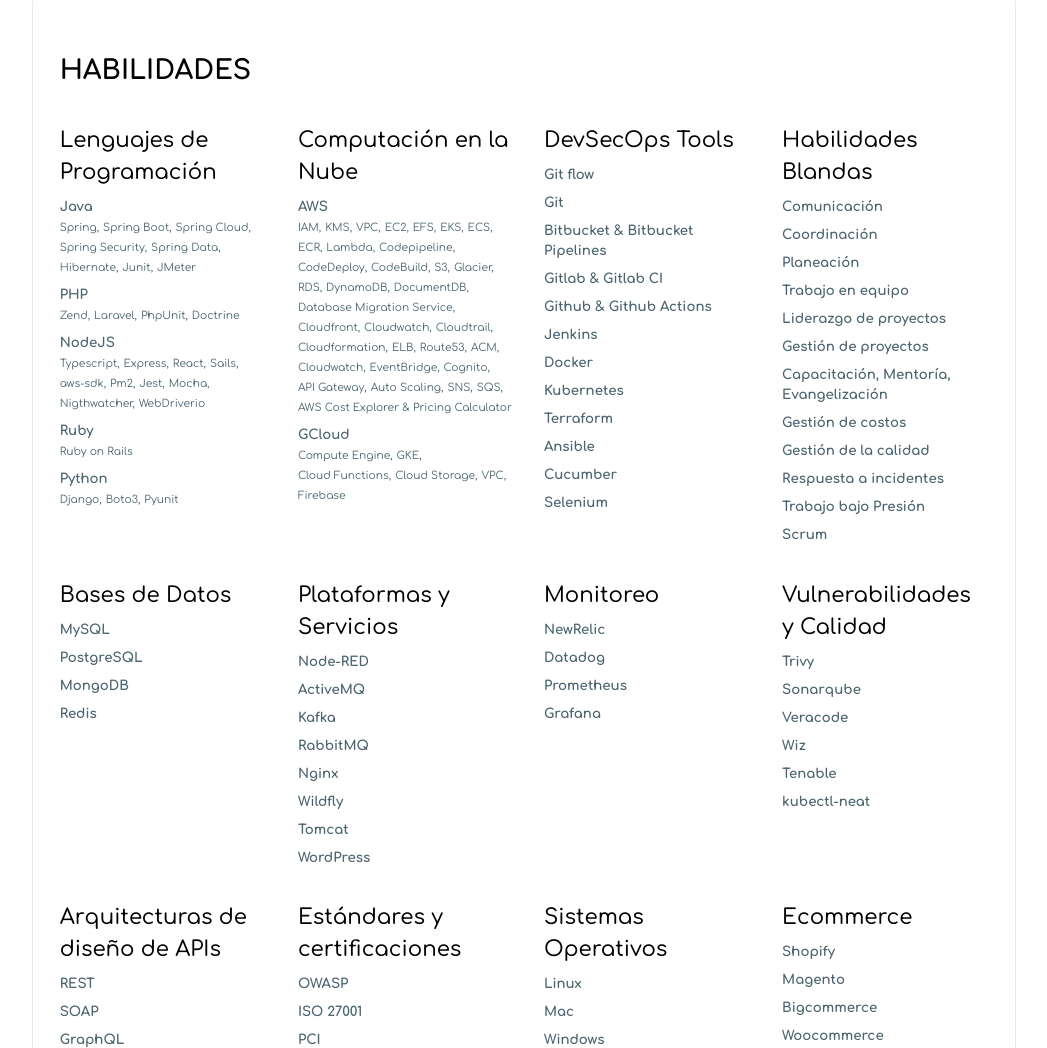
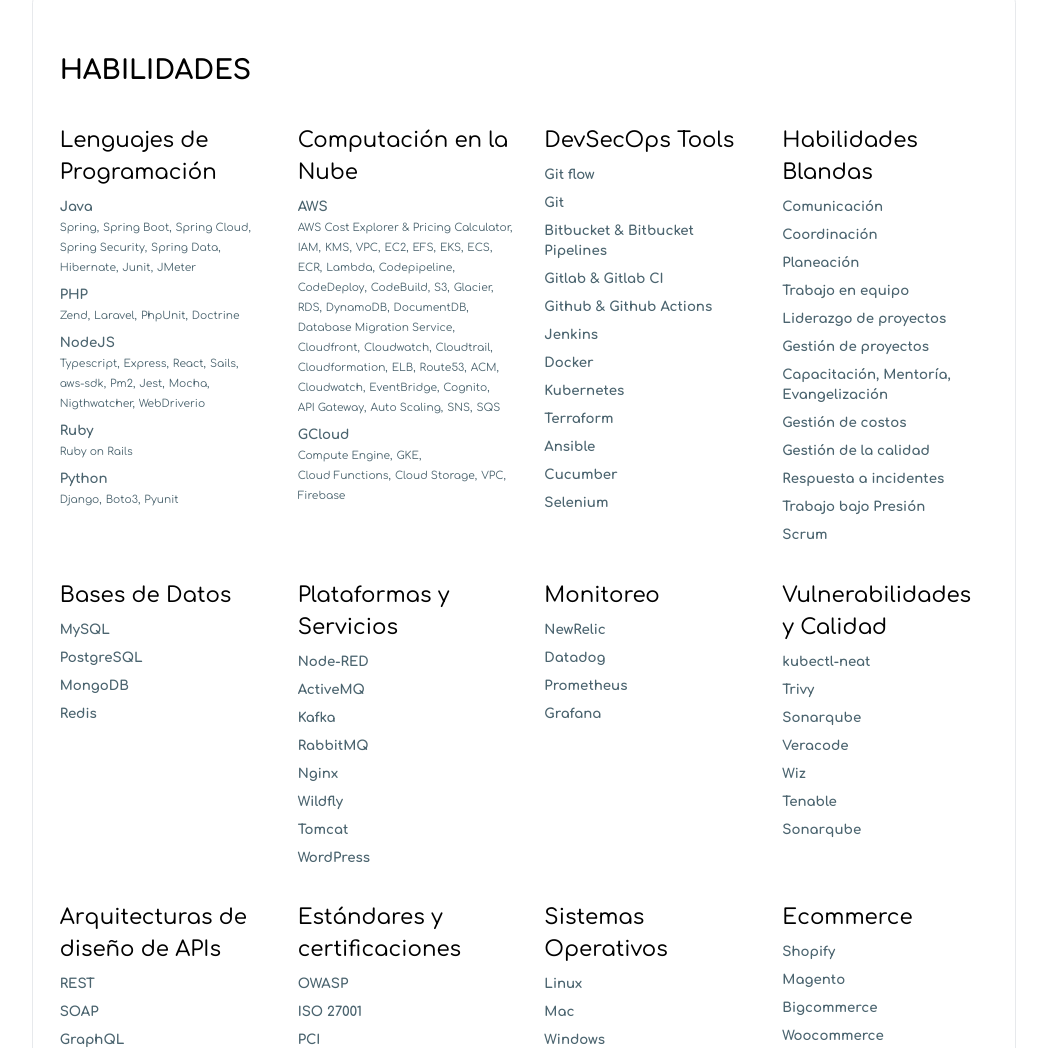
Before and after one commit to jaun-rg/jaun-rg.github.io, a website: page spanish.html in a window 1280 px wide. Shown: the part 3761-4809 px from the top of the page, without its empty margins (116-1163 px from the left). Drawn offline with Linux system fonts and the light colour scheme; a web font is replaced by a local one.

Commit message:
refactor [html]: adjust skills format and organize hidden values

```diff
--- a/assets/css/style-1.css
+++ b/assets/css/style-1.css
@@ -1,4 +1,4 @@
-@import url('https://fonts.googleapis.com/css2?family=Roboto+Mono:wght@300;700&display=swap');
+@import url('https://fonts.cdnfonts.com/css/proggy-clean?styles=9159,9160,9161');
 
 :root {
   --primary-color: #4b646f;
@@ -9,12 +9,13 @@
   --header-bg: #193038;
   --spacing-unit: 1rem;
   --content-width: 792pt;
-  --font-size: 10pt;
+  --font-size: 14pt;
   --margin-unit: 28pt;
+  --title-font-family: 'Roboto Mono', monospace;
 }
 
 * {
-  font-family: 'Roboto Mono', monospace;
+  font-family: 'ProggyCleanTTSZBP', sans-serif;
   margin: 0;
   padding: 0;
   box-sizing: border-box;
@@ -27,10 +28,9 @@
   background-color: var(--background-color);
   max-width: var(--content-width);
   margin: 0 auto;
-  line-height: 1.6;
+  line-height: 1.2;
 }
 
-/* Encabezado y navegación */
 .header {
   display: grid;
   grid-template-columns: 203.2pt 1fr;
@@ -63,7 +63,6 @@
   margin-bottom: 1rem;
 }
 
-/* Contacto */
 .contact-grid {
   display: grid;
   grid-template-columns: repeat(4, 1fr);
@@ -85,12 +84,17 @@
   height: var(--font-size);
 }
 
-/* Secciones */
+a {
+  color: inherit;
+  text-decoration: none;
+}
+
 section {
   margin: 0 var(--margin-unit);
 }
 
 h1 {
+  font-family: var(--title-font-family);
   color: var(--primary-color);
   font-size: 20pt;
   font-weight: 700;
@@ -98,17 +102,24 @@
 }
 
 h2 {
+  font-family: var(--title-font-family);
   font-size: 16pt;
   font-weight: 300;
   margin: 20pt 0 6pt;
   color: var(--secondary-color);
 }
 
-/* Experiencia */
-.experience-item p:not([class]) {
-  margin: 1em;
-  margin-right: 0;
-  text-align: justify;
+.experience-item ul,
+.skills-section ul {
+  list-style: none;
+}
+
+.experience-item ul li {
+  padding: 0 30pt 10pt 0;
+}
+
+.experience-item ul li:first-child {
+  padding-top: 10pt;
 }
 
 .period {
@@ -116,33 +127,35 @@
   font-style: italic;
 }
 
-/* Habilidades */
 .skills-grid {
-  display: grid;
-  grid-template-columns: repeat(auto-fit, minmax(250px, 1fr));
-  gap: 2rem;
+  display: block;
 }
 
 .skills-section h2 {
-  margin-bottom: 1rem;
-}
-.skills-section p {
-  margin-bottom: 0.5rem;
+  text-align: left;
 }
 
-.skills-section ul {
-  list-style-type: none;
-  padding: 0;
+.skills-section > ul li,
+.skills-section > ul li > ul {
+  text-align: left;
 }
 
-.skills-section li {
-  margin-bottom: 0.5rem;
+.skills-section > ul li {
+  padding-bottom: 1rem;
 }
 
-/* Enlaces */
-a {
-  color: inherit;
-  text-decoration: none;
+.skills-section > ul li > ul li,
+.skills-section > ul li:not(:has(> ul)) {
+  display: inline-block;
+}
+
+.skills-section > ul li:not(:has(> ul)):not(:last-child)::after {
+  content: ',';
+}
+
+.skills-section > ul li > ul li {
+  padding-bottom: 0;
+  color: var(--secondary-color);
 }
 
 @media (max-width: 768px) {
--- a/assets/css/style-2.css
+++ b/assets/css/style-2.css
@@ -1,6 +1,4 @@
-@import url('https://fonts.cdnfonts.com/css/proggy-clean');
-@import url('https://fonts.googleapis.com/css2?family=Montserrat:ital,wght@0,100..900;1,100..900&display=swap');
-@import url('https://fonts.googleapis.com/css2?family=Montserrat:ital,wght@0,100..900;1,100..900&display=swap');
+@import url('https://fonts.googleapis.com/css2?family=Roboto+Mono:wght@300;700&display=swap');
 
 :root {
   --spacing-unit: 20pt;
@@ -15,8 +13,7 @@
 }
 
 * {
-  /* font-family: 'ProggyCleanTTSZBP', sans-serif;*/
-  font-family: 'Montserrat', serif;
+  font-family: 'Roboto Mono', monospace;
   margin: 0;
   padding: 0;
   box-sizing: border-box;
@@ -34,12 +31,11 @@
 
 body {
   font-style: normal;
-  font-size: var(--font-size); /*14pt*/
+  font-size: var(--font-size);
   color: var(--text-color);
   max-width: var(--content-width);
   margin: 0 auto;
-  line-height: /*1.1*/ 1.5;
-  /* background-color: var(--background-color);*/
+  line-height: 1.2;
 }
 header,
 nav,
@@ -50,12 +46,7 @@
 .header {
   display: grid;
   grid-template-columns: 203.2pt 1fr;
-  /* margin: var(--main-margin) var(--main-margin) 0; */
   margin: 0 var(--main-margin);
-  padding: var(--spacing-unit);
-  /*border: 1px solid var(--border-color);*/
-  /* border-radius: var(--spacing-unit) var(--spacing-unit) 0 0; */
-  /*border-bottom: none;*/
   padding: var(--spacing-unit) var(--spacing-unit);
 }
 
@@ -84,10 +75,7 @@
   margin: 0 var(--main-margin) var(--spacing-unit);
   padding: var(--spacing-unit);
   padding-top: 40pt;
-  /*border: 1px solid var(--border-color);*/
   border-top: 1px solid var(--border-color);
-  /* border-radius: 0 0 var(--spacing-unit) var(--spacing-unit); */
-  /*border-top: none;*/
 }
 
 .contact-item {
@@ -110,10 +98,8 @@
 
 section {
   margin: var(--spacing-unit) var(--main-margin);
-  /*border: 1px solid var(--border-color);*/
   border-top: 1px solid var(--border-color);
-  /* border-radius: var(--spacing-unit) var(--spacing-unit);*/
-  padding: 0 20pt 0 /*var(--spacing-unit)*/;
+  padding: 0 var(--spacing-unit) 0;
 }
 
 h1 {
@@ -129,7 +115,6 @@
 }
 
 p {
-  /*font-size: 10pt;*/
   padding-bottom: 0.5rem;
 }
 
@@ -143,17 +128,24 @@
 .location {
   font-weight: 500;
 }
-.experience-item p:not([class]) {
-  margin-left: 10pt;
-  border-left: 1px dotted var(--border-color);
-  padding: 0 30pt 10pt 10pt;
+
+.experience-item ul,
+.skills-section ul {
+  list-style: none;
+}
+
+.experience-item ul li {
+  padding: 0 30pt 10pt 0;
+}
+
+.experience-item ul li:first-child {
+  padding-top: 10pt;
 }
 
 .skills-grid {
   display: grid;
   grid-template-columns: repeat(3, 1fr);
-  gap: 2rem;
-  /* margin: 0 var(--main-margin) 0.5rem; */
+  gap: 0.5rem;
 }
 
 .skills-section h2 {
@@ -161,8 +153,17 @@
   margin-bottom: 1rem;
 }
 
-.skills-section p {
-  margin-bottom: 0.5rem;
+.skills-section > ul li,
+.skills-section > ul li > ul {
+  text-align: left;
+}
+
+.skills-section > ul li > ul {
+  margin-left: 2em;
+}
+
+.skills-section > ul li > ul li {
+  /*font-size: smaller;*/
 }
 
 @media (max-width: 768px) {
--- a/assets/css/style-3.css
+++ b/assets/css/style-3.css
@@ -14,7 +14,6 @@
 
 * {
   font-family: 'Montserrat', serif;
-  /*font-family: 'Roboto Mono', monospace;*/
   margin: 0;
   padding: 0;
   box-sizing: border-box;
@@ -128,25 +127,53 @@
 .location {
   font-weight: 500;
 }
-.experience-item p:not([class]) {
-  margin-left: 10pt;
-  border-left: 1px dotted var(--border-color);
-  padding: 0 30pt 10pt 10pt;
+
+.experience-item ul,
+.skills-section ul {
+  list-style: none;
+}
+
+.experience-item ul li {
+  padding: 0 30pt 10pt 0;
+}
+
+.experience-item ul li:first-child {
+  padding-top: 10pt;
 }
 
 .skills-grid {
   display: grid;
-  grid-template-columns: repeat(3, 1fr);
-  gap: 2rem;
+  grid-template-columns: repeat(4, 1fr);
+  grid-template-rows: min-content;
+  gap: 0 2rem;
 }
 
 .skills-section h2 {
   text-align: left;
-  margin-bottom: 1rem;
 }
 
-.skills-section p {
-  margin-bottom: 0.5rem;
+.skills-section > ul,
+.skills-section > ul li,
+.skills-section > ul li > ul {
+  text-align: left;
+}
+
+.skills-section > ul li {
+  padding-bottom: 1rem;
+}
+
+.skills-section > ul li > ul li,
+.skills-section > ul li:not(:has(> ul)) {
+  display: inline-block;
+}
+
+.skills-section > ul li:not(:has(> ul)):not(:last-child)::after {
+  content: ',';
+}
+
+.skills-section > ul li > ul li {
+  font-weight: 300;
+  padding-bottom: 0;
 }
 
 @media (max-width: 768px) {
--- a/package.json
+++ b/package.json
@@ -5,7 +5,9 @@
   "main": "index.html",
   "scripts": {
     "test": "echo \"Error: no test specified\" && exit 1",
-    "prepare": "husky"
+    "prepare": "husky",
+    "format": "prettier --write \"**/*.{html,css,js,jsx}\"",
+    "lint": "eslint --fix \"**/*.{html,css,js,jsx}\""
   },
   "repository": {
     "type": "git",
--- a/spanish.html
+++ b/spanish.html
@@ -443,6 +443,7 @@
               <li>
                 AWS
                 <ul>
+                  <li clas="hidden">AWS Cost Explorer & Pricing Calculator</li>
                   <li>IAM</li>
                   <li>KMS</li>
                   <li>VPC</li>
@@ -475,7 +476,6 @@
                   <li>Auto Scaling</li>
                   <li>SNS</li>
                   <li>SQS</li>
-                  <li clas="hidden">AWS Cost Explorer & Pricing Calculator</li>
                 </ul>
               </li>
               <li>
@@ -494,6 +494,8 @@
           <div class="skills-section" id="devsecops-tools">
             <h2>DevSecOps Tools</h2>
             <ul>
+              <li class="hidden">Playwright</li>
+              <li class="hidden">ArgoCD</li>
               <li>Git flow</li>
               <li>Git</li>
               <li>Bitbucket & Bitbucket Pipelines</li>
@@ -506,8 +508,6 @@
               <li>Ansible</li>
               <li>Cucumber</li>
               <li>Selenium</li>
-              <li class="hidden">Playwright</li>
-              <li class="hidden">ArgoCD</li>
             </ul>
           </div>
           <div class="skills-section" id="soft-skills">
@@ -563,11 +563,6 @@
           <div class="skills-section" id="vulnerabilities">
             <h2>Vulnerabilidades y Calidad</h2>
             <ul>
-              <li>Trivy</li>
-              <li>Sonarqube</li>
-              <li>Veracode</li>
-              <li>Wiz</li>
-              <li>Tenable</li>
               <li class="hidden">Tflint</li>
               <li class="hidden">Snyk</li>
               <!-- -->
@@ -585,22 +580,29 @@
               <li class="hidden">KubeSec</li>
               <li class="hidden">KubeVuln</li>
               <li class="hidden">KubeHunter</li>
+              <li>Trivy</li>
+              <li>Sonarqube</li>
+              <li>Veracode</li>
+              <li>Wiz</li>
+              <li>Tenable</li>
+              <li>Sonarqube</li>
             </ul>
           </div>
           <div class="skills-section" id="api-architectures">
             <h2>Arquitecturas de diseño de APIs</h2>
             <ul>
+              <li class="hidden">Websockets</li>
+              <li class="hidden">MQTT</li>
               <li>REST</li>
               <li>SOAP</li>
               <li>GraphQL</li>
               <li>GRPC</li>
-              <li class="hidden">Websockets</li>
-              <li class="hidden">MQTT</li>
             </ul>
           </div>
           <div class="skills-section" id="standards-certifications">
             <h2>Estándares y certificaciones</h2>
             <ul>
+              <li class="hidden">AWS Cloud Adoption Framework</li>
               <li>OWASP</li>
               <li>ISO 27001</li>
               <li>PCI</li>
@@ -608,7 +610,6 @@
               <li>HIPAA</li>
               <li>Zero Trust</li>
               <li>AWS Well-Architected Framework</li>
-              <li class="hidden">AWS Cloud Adoption Framework</li>
             </ul>
           </div>
           <div class="skills-section" id="operating-systems">
```
Also changed, not shown: index.html (+12 -11 lines).
